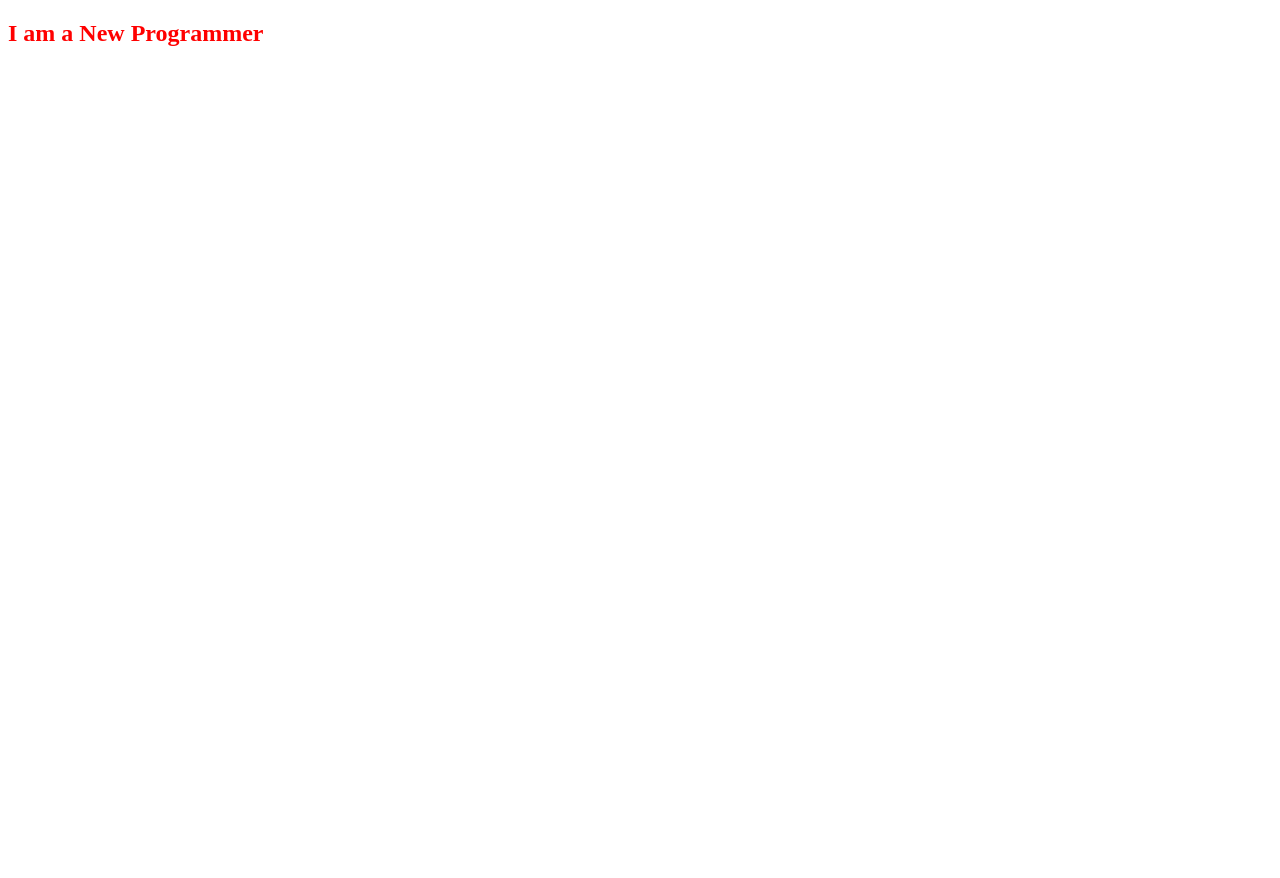
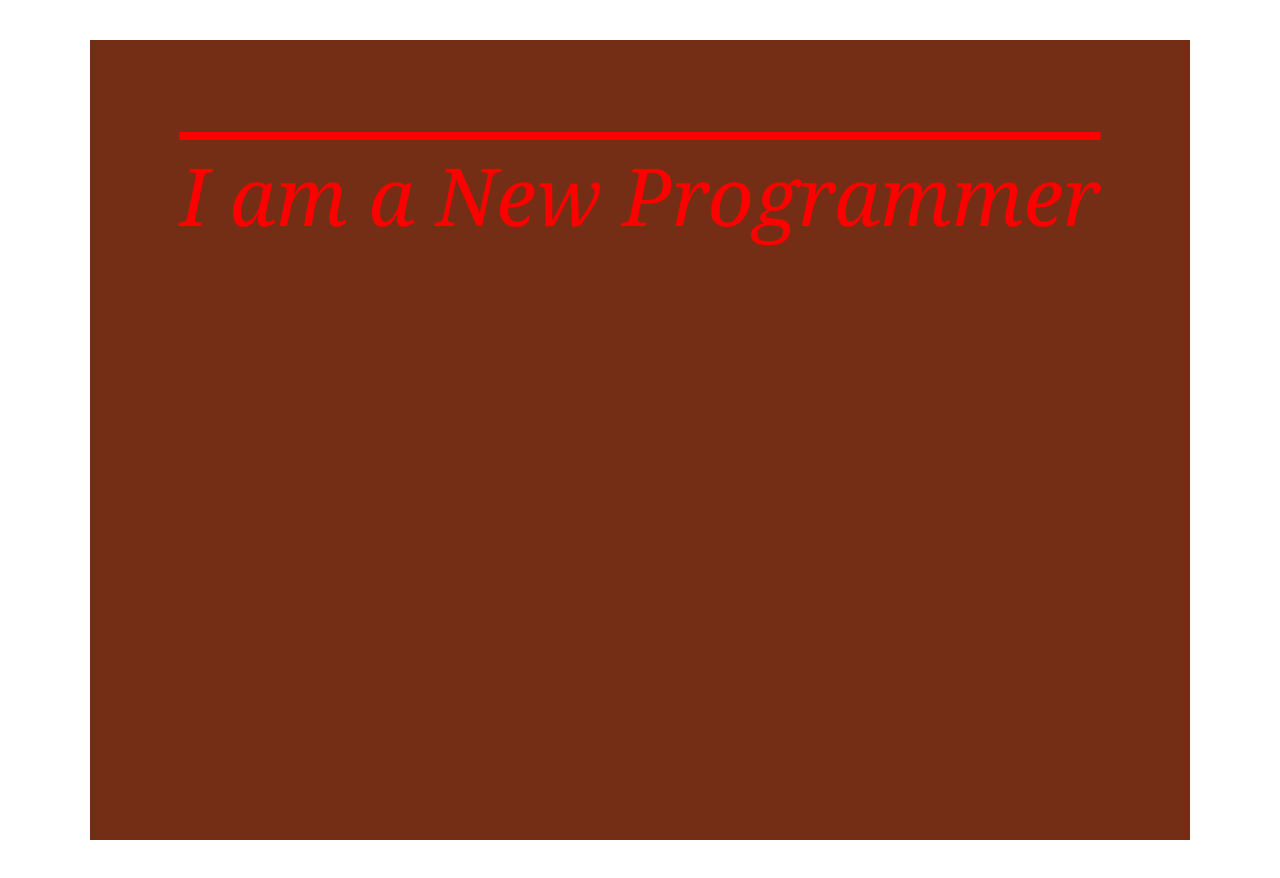
Before and after one commit to rummansaaqeb/html-css-conceptual, a plain HTML site: page index.html in a window 1280 px wide. Before the commit the page ends 800 px from the top, so only its background shows below. Drawn offline with Linux system fonts and the light colour scheme.

Commit message:
created section with a heading

```diff
--- a/index.html
+++ b/index.html
@@ -6,8 +6,15 @@
     <title>Kickstart HTML and CSS</title>
     <link rel="stylesheet" href="style/style.css">
     <link rel="shortcut icon" href="https://img.icons8.com/?size=48&id=20909&format=png" type="image/x-icon">
+    <!-- <style>
+        h1{
+            color: green;
+        } -->
+    </style>
 </head>
 <body>
-   <h2>I am a New Programmer</h2>
+    <div id="heading-parent">
+        <h1>I am a New Programmer</h1>
+    </div>
 </body>
 </html>
--- a/style/style.css
+++ b/style/style.css
@@ -1,3 +1,25 @@
-h2{
+* {
+    margin: 0;
+    padding: 0;
+}
+
+h1 {
     color: red;
+    font-style: italic;
+    font-weight: lighter;
+    font-family: Georgia, 'Times New Roman', Times, serif;
+    text-decoration: overline;
+    font-size: 80px;
+    text-align: center;
 }
+
+#heading-parent {
+    background-color: rgb(116, 46, 21);
+    height: 600px;
+    padding: 100px 0;
+    width: 1100px;
+    margin-top: 40px;
+    margin-left: auto;
+    margin-right: auto;
+    margin: 40px auto;
+}
```
